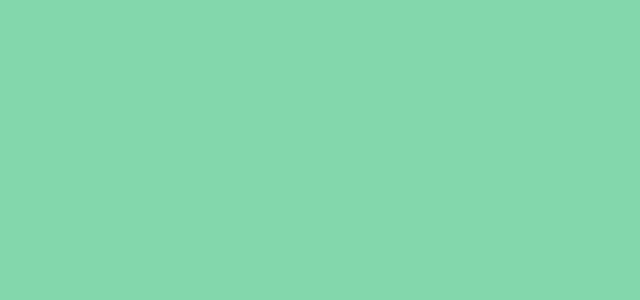
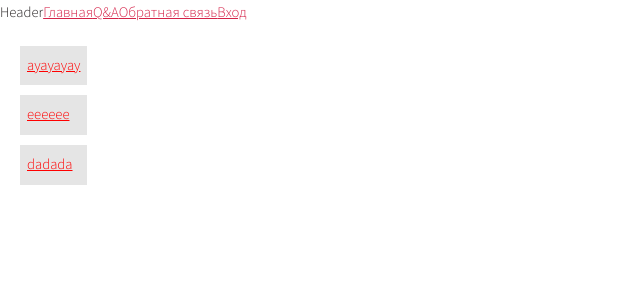
Before and after one commit to qbpick/give-five, a React (Create React App) app: page /messenger in a window 1280 px wide. Before the commit this address had no page. Shown: the top 300 px of the page, without its empty margins (0-640 px from the left). Built offline with nearby package versions, Linux system fonts and the light colour scheme.

Commit message:
messenger without WS

```diff
--- a/src/App.js
+++ b/src/App.js
@@ -3,6 +3,7 @@ import { Layout } from "./components/Layout";
 import { Feedback } from "./pages/Feedback";
 import { Home } from "./pages/Home";
 import { Login } from "./pages/Login";
+import { Messenger } from "./pages/Messenger";
 import { QnA } from "./pages/QnA";
 import { Signup } from "./pages/Signup";
 
@@ -16,6 +17,7 @@ const App = () => {
           <Route path="feedback" element={<Feedback />} />
           <Route path="login" element={<Login />} />
           <Route path="signup" element={<Signup />} />
+          <Route path="messenger" element={<Messenger />} />
         </Route>
       </Routes>
     </>
--- a/src/assets/css/main.css
+++ b/src/assets/css/main.css
@@ -153,7 +153,7 @@ html {
 }
 
 body {
-  background: #83d7ac;
+  /* background: #83d7ac; */
   /* background-image: url("./images/bg02.png"); */
 }
 
--- /dev/null
+++ b/src/pages/Messenger.jsx
@@ -0,0 +1,131 @@
+import { useEffect } from "react";
+import { NavLink, useSearchParams, createSearchParams } from "react-router-dom";
+
+const dialogs = ["ayayayay", "eeeeee", "dadada"];
+const messages = {
+  ayayayay: [
+    {
+      id: 1,
+      chat: "ayayayay",
+      name: "Антон",
+      text: "Lorem ipsum dolor sit amet, consectetur adip",
+    },
+    {
+      id: 2,
+      chat: "ayayayay",
+      name: "Антон",
+      text: "Lorem ipsum dolor sit amet, consectetur adip",
+    },
+  ],
+  eeeeee: [
+    {
+      id: 1,
+      chat: "eeeeee",
+      name: "Вася",
+      text: "Lorem ipsum dolor sit amet",
+    },
+    {
+      id: 2,
+      chat: "eeeeee",
+      name: "Вася",
+      text: "Lorem ipsum dolor sit amet",
+    },
+  ],
+  dadada: [
+    {
+      id: 1,
+      chat: "dadada",
+      name: "Петя",
+      text: "Lorem ipsum dolor sit amet, consectetur adip consectetur adip consectetur adip",
+    },
+    {
+      id: 2,
+      chat: "dadada",
+      name: "Петя",
+      text: "Lorem ipsum dolor sit amet, consectetur adip consectetur adip consectetur adip",
+    },
+  ],
+};
+
+export const Messenger = () => {
+  const [searchParams, setSearchParams] = useSearchParams();
+
+  useEffect(() => {
+    const cb = (e) => {
+      if (e.key === "Escape") {
+        setSearchParams({});
+      }
+    };
+    window.addEventListener("keydown", cb);
+    return () => {
+      window.removeEventListener("keydown", cb);
+    };
+  }, [searchParams, setSearchParams]);
+
+  return (
+    <>
+      <div style={{ display: "flex", flexDirection: "row" }}>
+        <div style={{ margin: 10 }}>
+          {dialogs.map((el) => (
+            <NavLink
+              // to={`?chat=${el}`}
+              to={`?${createSearchParams({ chat: el })}`}
+              style={() => ({
+                color: el === searchParams.get("chat") ? "green" : "red",
+              })}
+              key={el}
+            >
+              <div
+                style={{
+                  cursor: "pointer",
+                  padding: 7,
+                  margin: 10,
+                  backgroundColor: "rgba(1,1,1,0.1)",
+                }}
+              >
+                {el}
+              </div>
+            </NavLink>
+          ))}
+        </div>
+        {searchParams.get("chat") && (
+          <div
+            style={{
+              height: 300,
+              width: 500,
+              display: "flex",
+              flexDirection: "column",
+            }}
+          >
+            <div
+              style={{
+                flexGrow: 1,
+                overflowY: "scroll",
+                display: "flex",
+                flexDirection: "column",
+                justifyContent: "flex-end",
+              }}
+            >
+              {messages?.[searchParams.get("chat")] ? (
+                messages?.[searchParams.get("chat")]?.map(
+                  ({ id, name, text }) => (
+                    <div key={id}>
+                      <div style={{ paddingBottom: -20 }}>{name}</div>
+                      <div>{text}</div>
+                    </div>
+                  )
+                )
+              ) : (
+                <NavLink to="">Создать новый</NavLink>
+              )}
+            </div>
+            <div>
+              <input type="text" />
+              <input type="submit" />
+            </div>
+          </div>
+        )}
+      </div>
+    </>
+  );
+};
```
